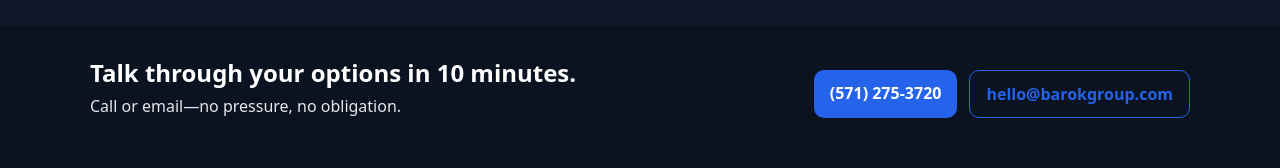
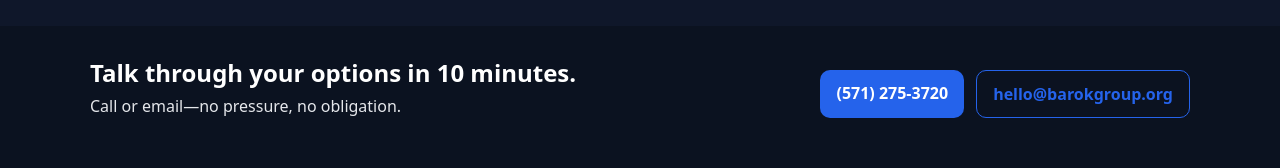
Before and after one commit to duchesam/barokgroup, a Next.js app: page /options in a window 1280 px wide. Shown: the part 1636-1804 px from the top of the page. Built offline with nearby package versions, Linux system fonts and the light colour scheme.

Commit message:
Update options.js

```diff
--- a/pages/options.js
+++ b/pages/options.js
@@ -305,7 +305,7 @@ export default function OptionsPage() {
             (571) 275-3720
           </a>
           <a
-            href="mailto:hello@barokgroup.com"
+            href="mailto:hello@barokgroup.org"
             style={{
               border: "1px solid #2563eb",
               color: "#2563eb",
@@ -314,7 +314,7 @@ export default function OptionsPage() {
               fontWeight: 700,
             }}
           >
-            hello@barokgroup.com
+            hello@barokgroup.org
           </a>
         </div>
       </section>
```
